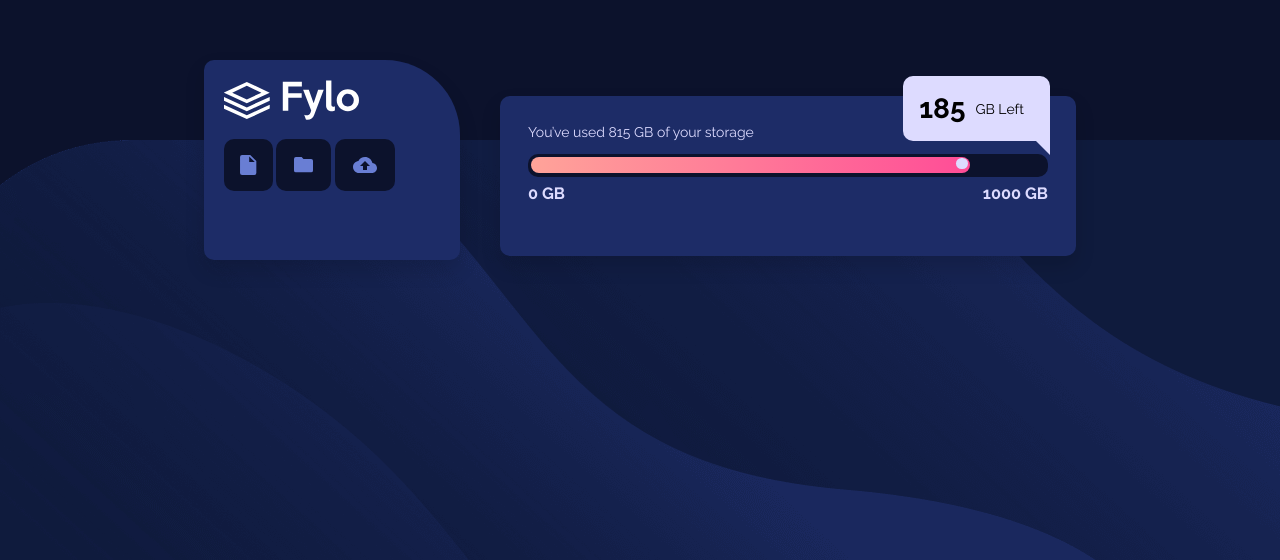
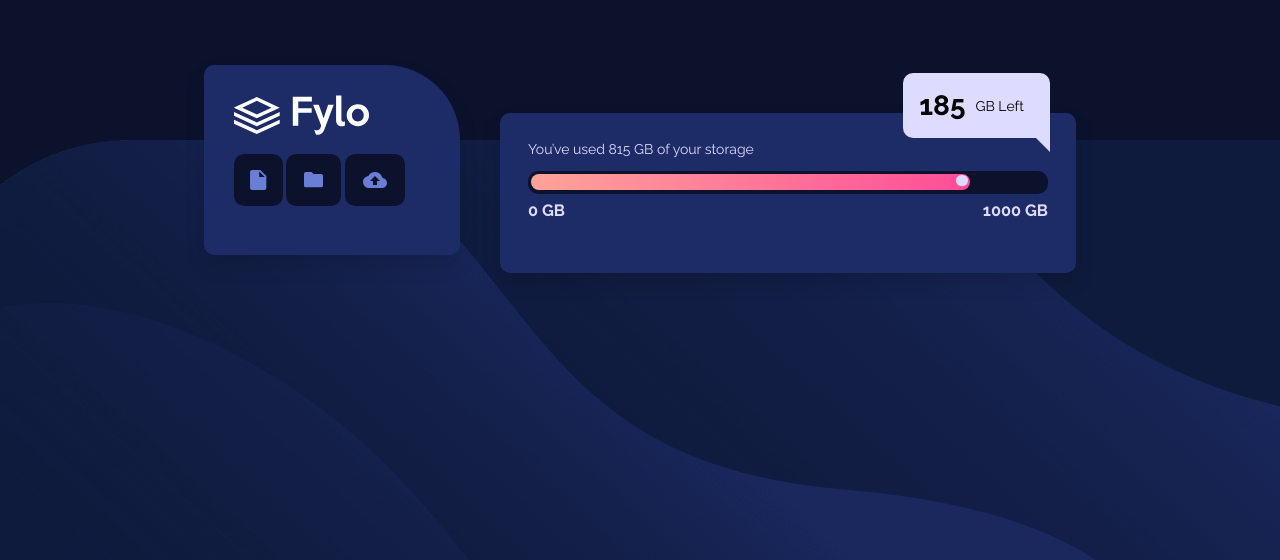
Before and after one commit to rajeshjaga/fylo-data-storage-component, a plain HTML site: page index.html in a window 1280 px wide. Shown: the part 240-800 px from the top of the page. Drawn offline with Linux system fonts and the light colour scheme.

Commit message:
padding issuses resolved

```diff
--- a/style.css
+++ b/style.css
@@ -32,8 +32,8 @@ body {
 .progress {
     background-color: hsl(228, 56%, 26%);
     margin: 0 20px;
-    height: 25vh;
-    padding: 20px;
+    /* height: vh; */
+    padding: 30px;
     border-radius: 10px;
     box-shadow: 0px 10px 20px rgba(0, 0, 0, 0.14);
 }
@@ -65,7 +65,7 @@ body {
     position: relative;
     min-width: 45%;
     height: 20vh;
-    margin-top: 2.3em;
+    margin-top: 4.75em;
     padding: 2em;
 }
 
@@ -76,7 +76,7 @@ body {
 .tooltip {
     position: absolute;
     z-index: 9999;
-    top: -20px;
+    top: -40px;
     left: 70%;
 }
 
```
